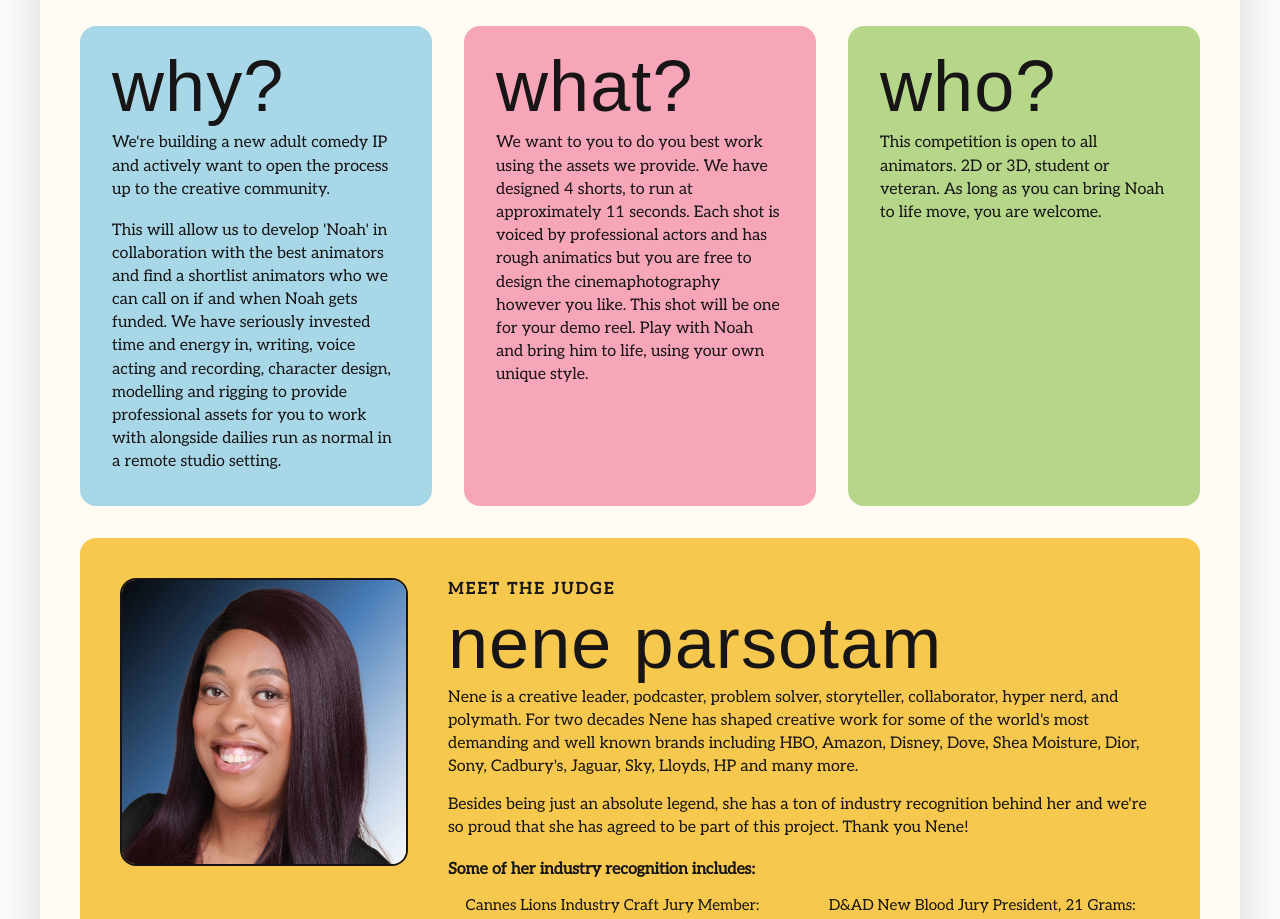
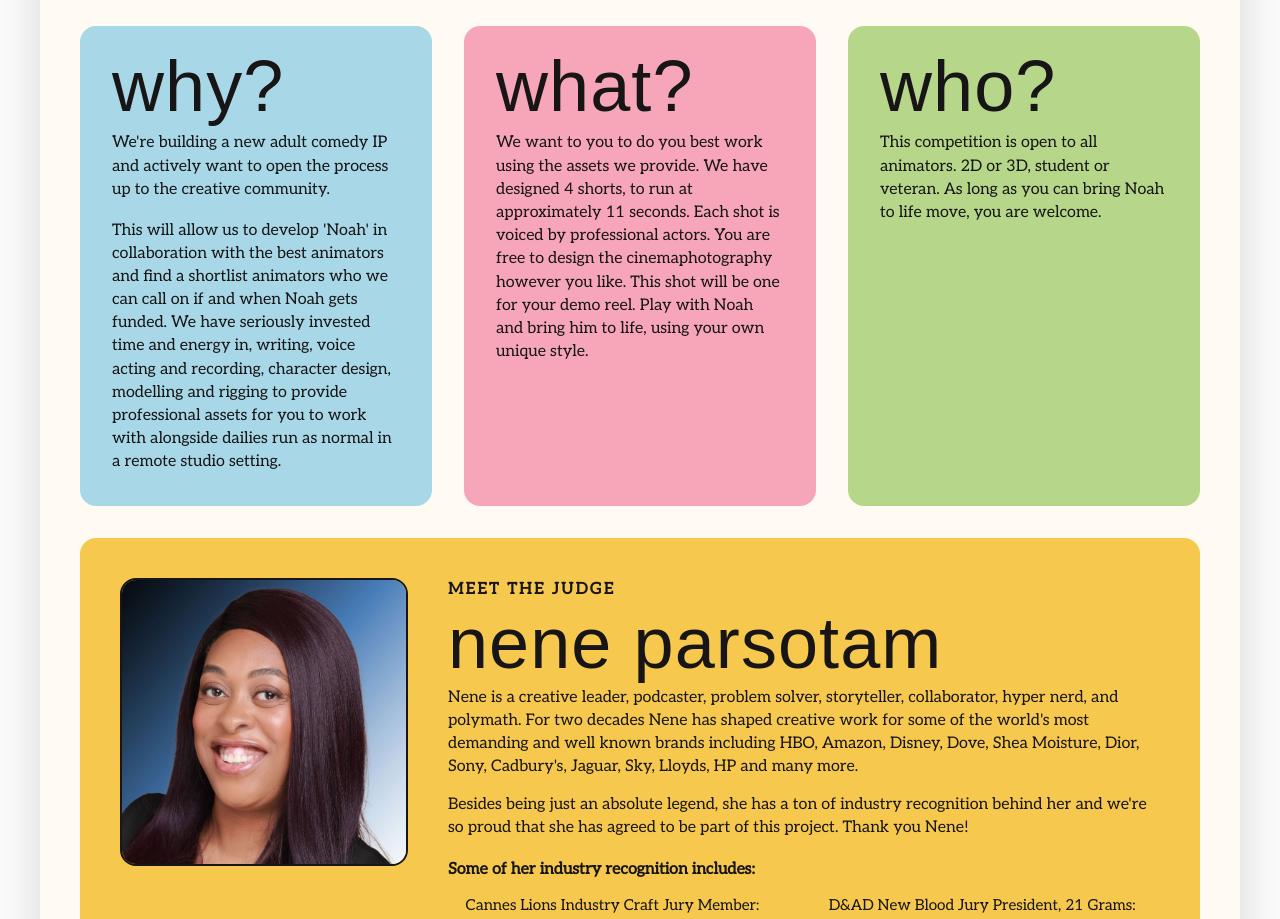
Before and after one commit to fruitskin/noahtoddler, a Next.js app: page / in a window 1280 px wide. Shown: the part 2140-3059 px from the top of the page. Built offline with nearby package versions, Linux system fonts and the light colour scheme; no server answers; a web font is replaced by a local one.

Commit message:
Remove animatics mention from What paragraph

```diff
--- a/app/page.tsx
+++ b/app/page.tsx
@@ -133,7 +133,7 @@ export default function Page() {
           </article>
           <article className="comic-panel comic-what">
             <h3>What?</h3>
-            <p>We want to you to do you best work using the assets we provide. We have designed 4 shorts, to run at approximately 11 seconds. Each shot is voiced by professional actors and has rough animatics but you are free to design the cinemaphotography however you like. This shot will be one for your demo reel. Play with Noah and bring him to life, using your own unique style.</p>
+            <p>We want to you to do you best work using the assets we provide. We have designed 4 shorts, to run at approximately 11 seconds. Each shot is voiced by professional actors. You are free to design the cinemaphotography however you like. This shot will be one for your demo reel. Play with Noah and bring him to life, using your own unique style.</p>
           </article>
           <article className="comic-panel comic-who">
             <h3>Who?</h3>
```
